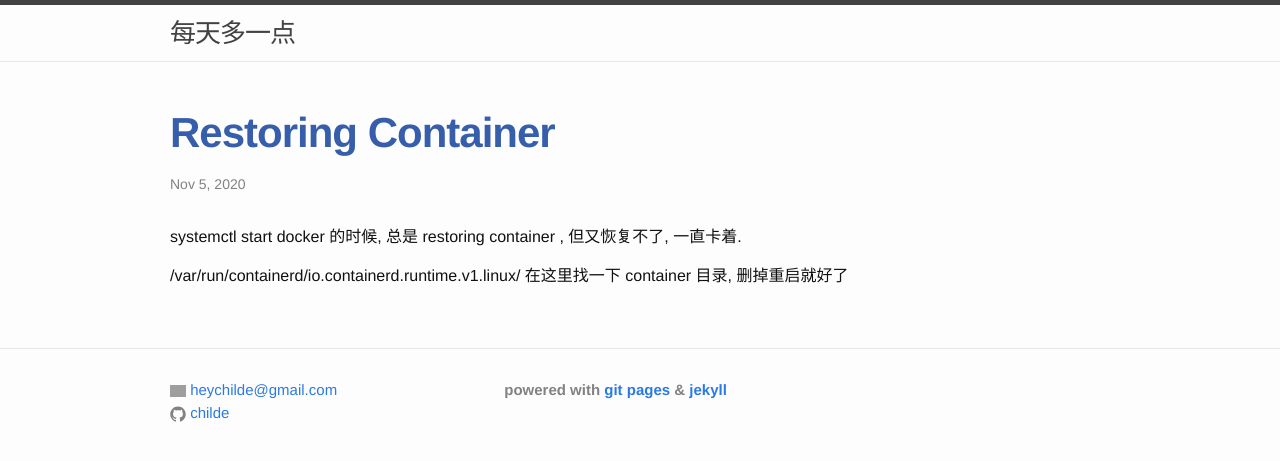
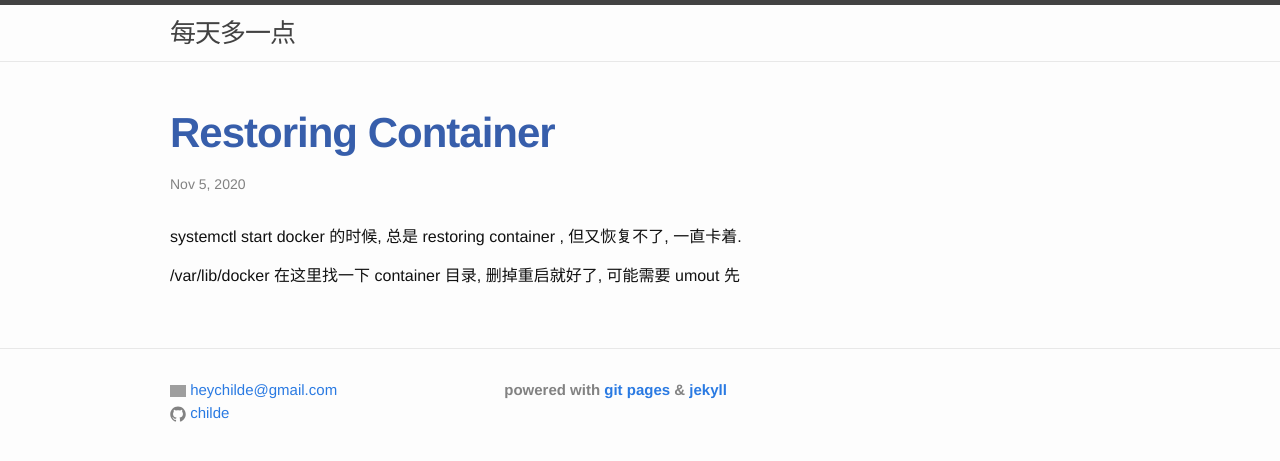
Before and after one commit to childe/gitcommit.today, a Jekyll site: the page built from _posts/2020-11-05-restoring-container.md, in a window 1280 px wide. Shown: the top 461 px of the page. Built offline with Jekyll 4.4.1, drawn with Linux system fonts in a browser that asks for light colours; our own code applies the rules of GitHub Pages for plain Markdown files; grey boxes are pictures that could not be loaded.

Commit message:
modified:   _posts/2020-11-05-restoring-container.md

```diff
--- a/_posts/2020-11-05-restoring-container.md
+++ b/_posts/2020-11-05-restoring-container.md
@@ -6,4 +6,4 @@ date: 2020-11-05T15:53:06+0800
 
 systemctl start docker 的时候, 总是 restoring container , 但又恢复不了, 一直卡着.
 
-/var/run/containerd/io.containerd.runtime.v1.linux/ 在这里找一下 container 目录, 删掉重启就好了
+/var/lib/docker 在这里找一下 container 目录, 删掉重启就好了, 可能需要 umout 先
```
